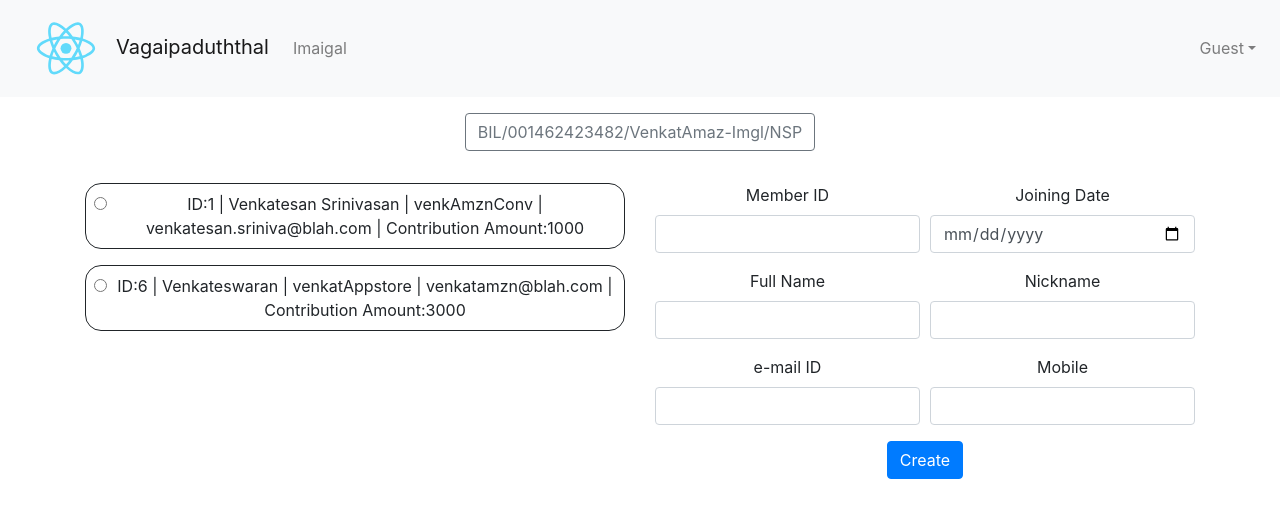
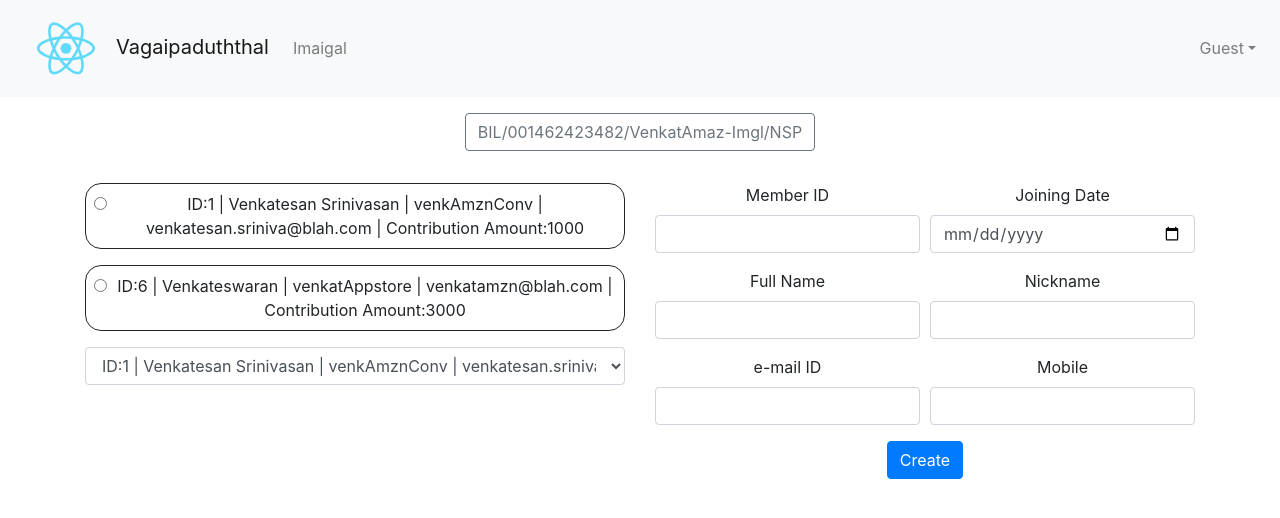
Before and after one commit to vvs29/vagaipaduththal, a React (Create React App) app: page / in a window 1280 px wide. Shown: the top 518 px of the page. Built offline with nearby package versions, Linux system fonts and the light colour scheme.

Commit message:
saving the selected option and passing it to classifier component which will have the save button

```diff
--- a/src/Classifier.js
+++ b/src/Classifier.js
@@ -30,6 +30,10 @@ class Classifier extends React.Component {
 
     }
 
+    handleSave = e => {
+        this.setState({selectedmid: e})
+    }
+
     render() {
         // save button
         // add pagination
@@ -44,9 +48,12 @@ class Classifier extends React.Component {
                 <div style={{marginTop:2 + "em"}} />
                 <Container>
                     <Row>
-                        <Col xs={12} md={6}><Suggestions inputString={activeInput} /></Col>
+                        <Col xs={12} md={6}><Suggestions inputString={activeInput} callback={this.handleSave}/></Col>
                         <Col xs={12} md={6}><CreateMember/></Col>
                     </Row>
+                    {(this.state.selectedmid !== undefined) ? <Row>Selected: {this.state.selectedmid}</Row> : ""
+
+                    }
                 </Container>
 
             </div>
--- a/src/Suggestions.js
+++ b/src/Suggestions.js
@@ -4,8 +4,8 @@ import memberInfoJSON from './res/memberInfo.json';
 import suggestionsJSON from './res/mappings.json';
 
 class SuggestedMember extends React.Component {
-    handleRadioSelect(e) {
-        alert(e.target.id);
+    handleRadioSelect = e => {
+        this.props.callback(e.target.id.split("-")[1]);
     }
 
     render() {
@@ -13,6 +13,7 @@ class SuggestedMember extends React.Component {
         var labelText = "ID:" + memberInfo.mid + " | " + memberInfo.fullname + " | " + memberInfo.nickname + " | "
             + memberInfo.email + " | Contribution Amount:" + memberInfo.contributionAmount;
         return (
+            // TODO: [UI] Show a button instead of this with hover animation and all
             <div style={{border:1 + "px solid", padding: 0.5 + "em", borderRadius:1 + "em", marginBottom: 1 + "em"}}>
                 <Form.Check type="radio" name="memberSelection1" id={"selectionid-" + memberInfo.mid} label={labelText}
                  onChange={this.handleRadioSelect}/>
@@ -28,22 +29,37 @@ class Suggestions extends React.Component {
 
     getSuggestions(inputString, memberInfo) {
         var suggestionInfos = suggestionsJSON[inputString];
-        console.log(suggestionInfos.length);
-        var suggestedMemberInfos = []; //new Array(suggestionInfos.length);
+        var suggestedMemberInfos = [];
         suggestionInfos.map((memID,i) => {console.log(memID);suggestedMemberInfos.push(memberInfo[memID])});
-        console.log(suggestedMemberInfos);
-        console.log(suggestedMemberInfos.length);
         return suggestedMemberInfos;
     }
 
+    // need to define as an arrow function otherwise the this object isn't available inside.
+    // see SuggestedMember's handleRadioSelect. this binds the method with the class.
+    // we may also call .bind(this) like below
+    handleSelect = function(e) {
+        this.props.callback(this.memberListStrings[e.target.selectedIndex].id);
+    }.bind(this);
+
     render() {
-        // show a dropdown/autocomplete box to list all members/search for name or nickname
-        // if selected from dropdown add this to the list of radio buttons and select it
-        var memberInfo = this.getMemberInfo();
-        var suggestedMembers = this.getSuggestions(this.props.inputString, memberInfo);
+        // TODO: [UI nicety] if selected from dropdown add this to the list of radio buttons and select it
+        var memberList = this.getMemberInfo();
+        this.memberListStrings = [];
+        for (var memberID in memberList) {
+            if (memberList.hasOwnProperty(memberID)) {
+                var memberInfo = memberList[memberID];
+                this.memberListStrings.push({ "id":memberID, "info": "ID:" + memberInfo.mid + " | " + memberInfo.fullname + " | " + memberInfo.nickname + " | "
+                    + memberInfo.email + " | Contribution Amount:" + memberInfo.contributionAmount});
+            }
+        }
+
+        var suggestedMembers = this.getSuggestions(this.props.inputString, memberList);
         return (
             <div>
-                {suggestedMembers.map((member,i) => <SuggestedMember key={i} memberInfo={member} />)}
+                {suggestedMembers.map((member,i) => <SuggestedMember key={i} memberInfo={member} callback={this.props.callback} />)}
+                <Form.Control as="select" onChange={this.handleSelect}>
+                    {this.memberListStrings.map((memberInfo,i) => <option>{memberInfo.info}</option>)}
+                </Form.Control>
             </div>
         );
     }
```
